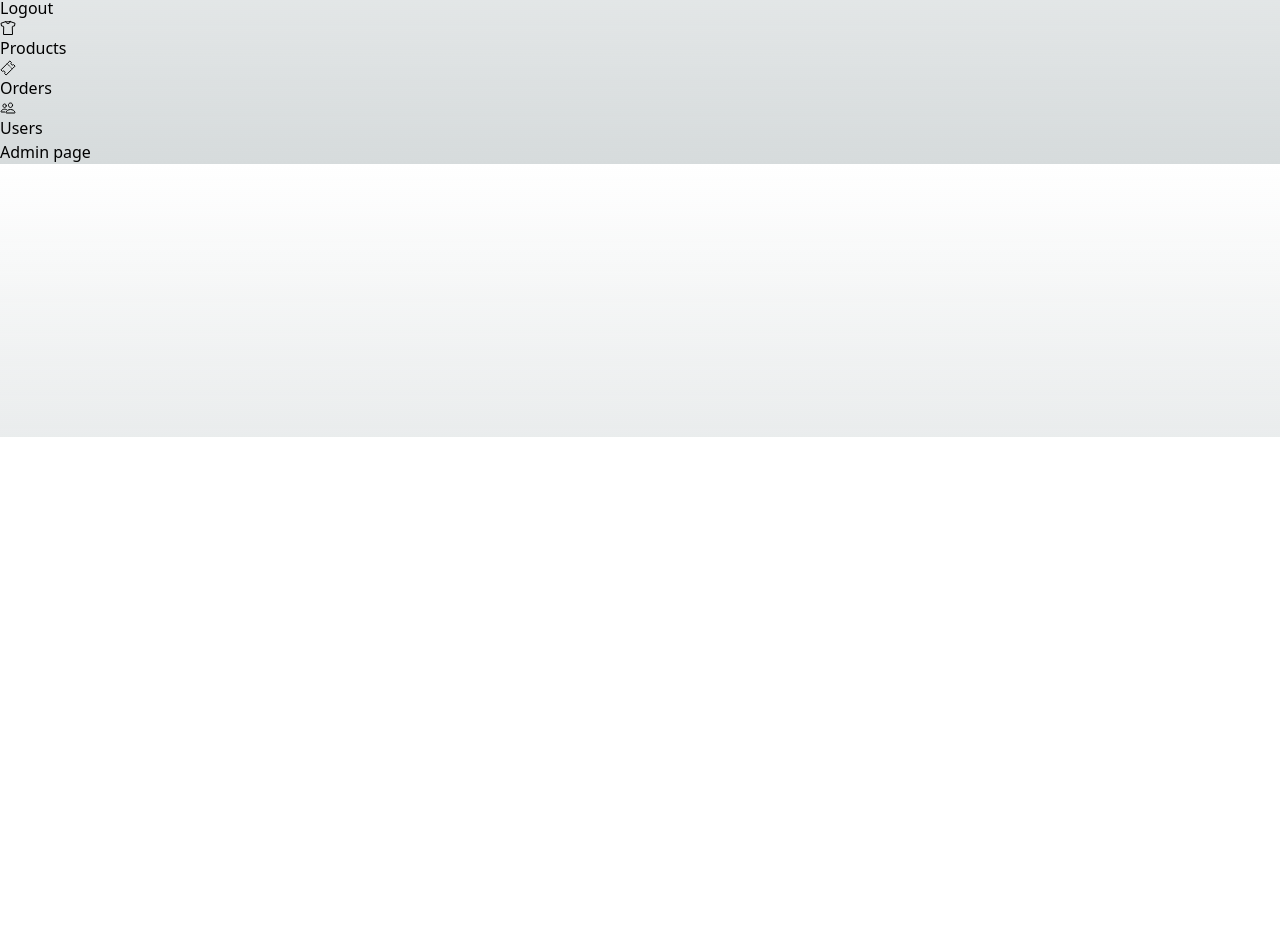
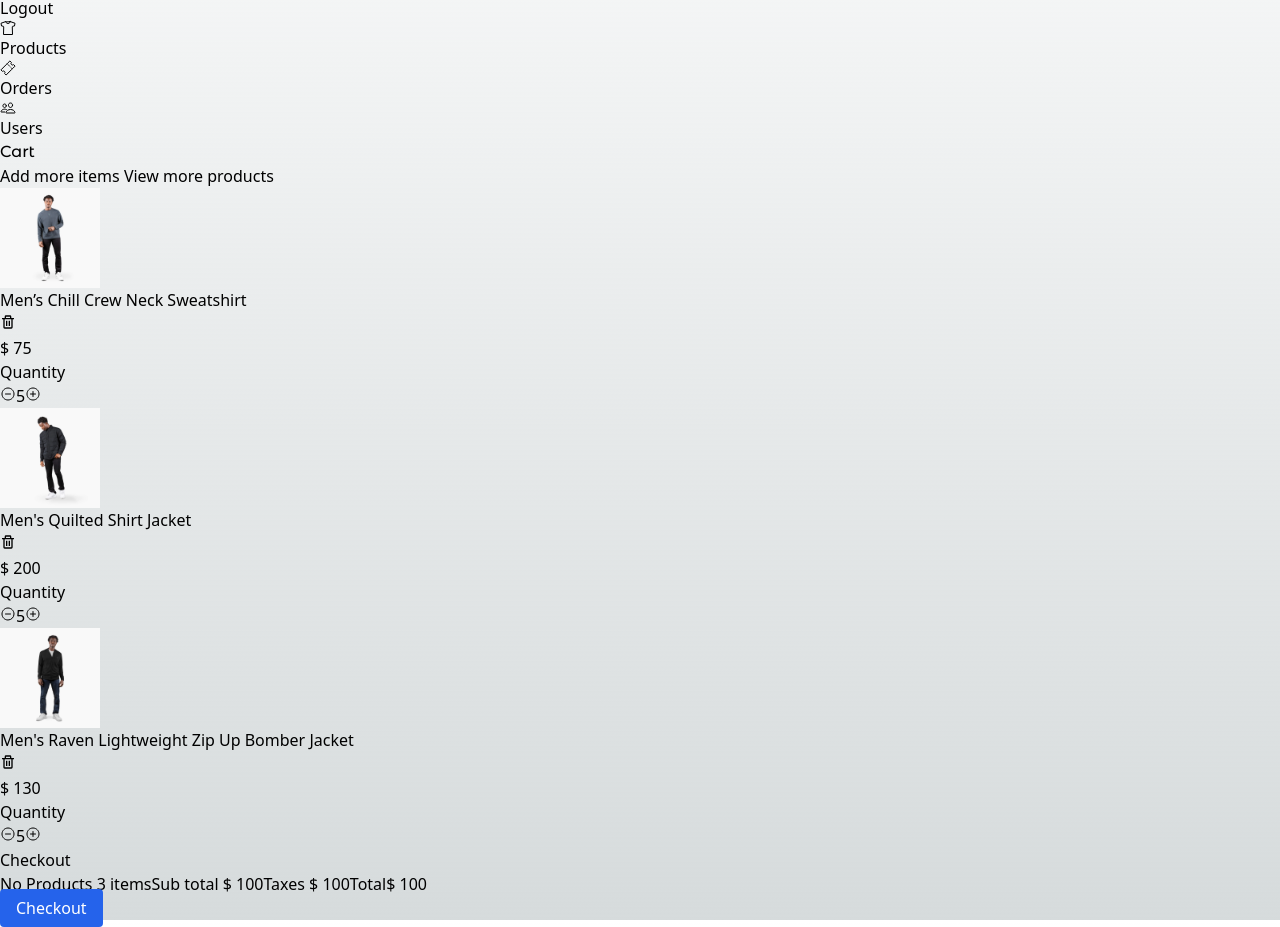
Before and after one commit to JonathanVargas0111/next-shop, a Next.js app: page /cart in a window 1280 px wide. Shown: the part 363-1290 px from the top of the page. Before the commit the page ends 800 px from the top, so only its background shows below. Built offline with nearby package versions, Linux system fonts and the light colour scheme.

Commit message:
basic cart

```diff
--- a/src/app/(shop)/cart/page.tsx
+++ b/src/app/(shop)/cart/page.tsx
@@ -1,7 +1,88 @@
-export default function(){
-    return(
-        <div>
-            <h1>Admin page</h1>
+import Link from "next/link";
+import Image from "next/image";
+import { initialData } from '@/seed/seed'
+
+import { QuantitySelector, Title } from "@/components";
+import { BiTrash } from "react-icons/bi";
+
+
+const productInCart = [
+    initialData.products[0],
+    initialData.products[1],
+    initialData.products[2],
+]
+
+
+
+export default function () {
+    return (
+        <div className="flex justify-center items-center mb-72 px-10 sm:px-0">
+            <div className="flex flex-col w-[1000px]">
+                <Title title="Cart" />
+                <div className="grid grid-cols-1 sm:grid-cols-2 gap-10" >
+                    <div className="flex flex-col mt-5">
+                        <span className="text-xl">Add more items </span>
+                        <Link href={"/"}
+                            className="undeline mt-5">
+                            View more products
+                        </Link>
+                        <div className="flex flex-col gap-4" >
+
+                            {
+                                productInCart.map((product) => (
+                                    <div key={product.slug} className="flex py-3">
+                                        <Image
+                                            src={`/products/${product.images[0]}`}
+                                            width={100}
+                                            height={100}
+                                            style={{
+                                                width: "100px",
+                                                height: "100px",
+                                            }}
+                                            alt={product.title}
+                                            className="mr-5 rounded"
+                                        />
+                                        <div className="w-full ">
+                                            <div className="w-full min-w-full grid grid-cols-5 gap-2">
+                                                <p className="col-span-4">{product.title}</p>
+                                            <button className="underline col-span-1"><BiTrash className="w-6 h-6 text-red-600" /></button>
+                                            </div>
+                                            <p>$ {product.price}</p>
+                                            <QuantitySelector quantity={1} />
+                                        </div>
+                                    </div>
+                                ))
+                            }
+                        </div>
+                    </div>
+                    {/* Checkout */}
+                    <div className="bg-white rounded-xl sahdow-xl p-7">
+                        <h2 className="text-2xl mb-2 font-semibold">Checkout</h2>
+                        <div className="grid grid-cols-2">
+                            <span>No Products</span>
+                            <span className="text-right"> 3 items</span>
+
+                            <span>Sub total</span>
+                            <span className="text-right"> $ 100</span>
+
+                            <span>Taxes</span>
+                            <span className="text-right"> $ 100</span>
+
+                            <span className="mt-5 text-2xl">Total</span>
+                            <span className="text-right">$ 100</span>
+
+                        </div>
+                        <div className="mt-5 mb-2 w-full">
+                            <Link
+                                href={"/checkout/address"}
+                                className="flex btn-primary justify-center"
+                            >
+                                Checkout
+                            </Link>
+                        </div>
+                    </div>
+                </div>
+            </div>
         </div>
     )
 }
--- a/src/components/products/product-grid/ProductGridItem.tsx
+++ b/src/components/products/product-grid/ProductGridItem.tsx
@@ -14,8 +14,6 @@ export const ProductGridItem = ({ product }: Props) => {
 
     const [displayImage, setDisplayImage] = useState(product.images[0])
 
-
-
     return (
         <div className="rounded-md overflow-hidden fade-in">
             <Link
@@ -27,8 +25,8 @@ export const ProductGridItem = ({ product }: Props) => {
                     className="w-full object-cover rounded"
                     width={400}
                     height={400}
-                    onMouseEnter={()=>setDisplayImage(product.images[1])}
-                    onMouseLeave={()=>setDisplayImage(product.images[0])}
+                    onMouseEnter={() => setDisplayImage(product.images[1])}
+                    onMouseLeave={() => setDisplayImage(product.images[0])}
                 />
             </Link>
             <div className="p-4 flex flex-col" >
```
